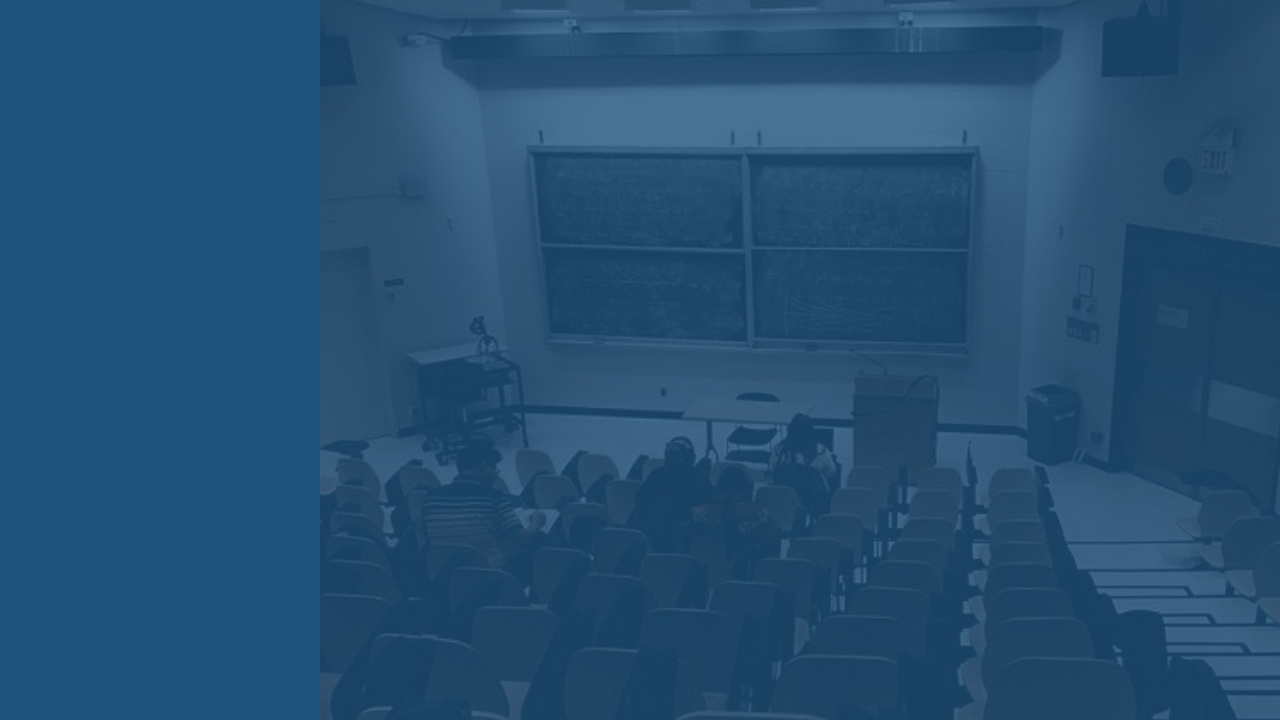
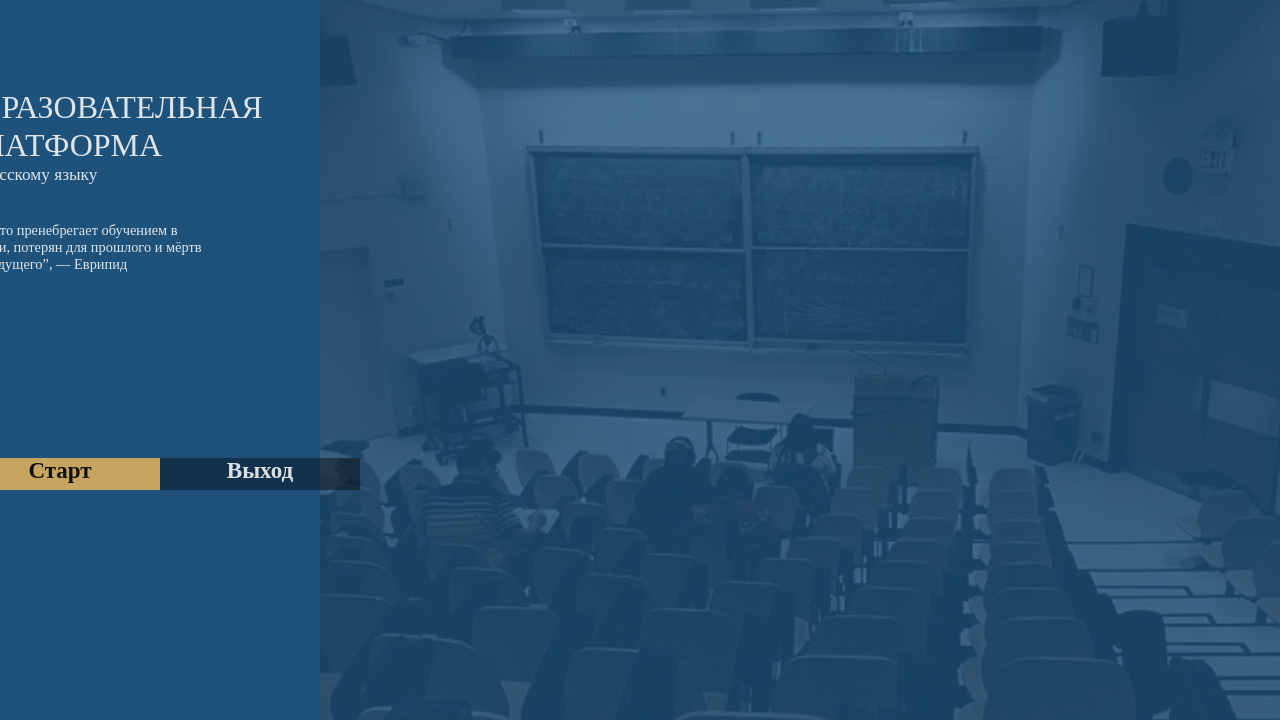
Before and after one commit to renuxela/rul, a plain HTML site: page layout/index1.html in a window 1280 px wide. Shown: the part 82-802 px from the top of the page. Drawn offline with Linux system fonts and the light colour scheme; a web font is replaced by a local one.

Commit message:
modified:   layout/fonst.css 	modified:   layout/index1.html 	modified:   layout/sizes1.js 	modified:   layout/style1.css

```diff
--- a/layout/fonst.css
+++ b/layout/fonst.css
@@ -19,5 +19,13 @@
     src: url("fonts/Roca Two Heavy.ttf") format("truetype");
     font-weight: 800;
     font-style: normal;
-    font-display: swap
+    font-display: swap;
 }
+
+@font-face {
+    font-family: 'Roca';
+    src: url("fonts/Roca Two Thin.ttf") format("truetype");
+    font-weight: 200;
+    font-style: normal;
+    font-display: swap;
+}
--- a/layout/index1.html
+++ b/layout/index1.html
@@ -20,10 +20,22 @@
             </picture>
         </div>
 
+        <div id="generalBox">
+
             <div id="logo">
                 <picture>
                     <img src="images\Logo1.png" />
                 </picture>
+            </div>
+
+            <div id="text">
+
+                <h1>ОБРАЗОВАТЕЛЬНАЯ ПЛАТФОРМА</h1>
+
+                <h2>по русскому языку</h2>
+
+                <p>"Тот, кто пренебрегает обучением в юности, потерян для прошлого и мёртв для будущего”, — Еврипид</p>
+
             </div>
 
             <div class="button-container">
@@ -31,6 +43,8 @@
                 <div class="button-container__right">Выход</div>
             </div>
 
+        </div>
+
         <script src="sizes1.js"></script>
 
     </body>
--- a/layout/sizes1.js
+++ b/layout/sizes1.js
@@ -8,4 +8,21 @@ window.onload = function() {
     const secondWidth = parseFloat(getComputedStyle(secondElem).width);
     const finishMargin = (firstLeftMargin - secondWidth) / 2;
     secondElem.style["margin-left"] = `${finishMargin}px`;
+
+    const h1 = document.getElementsByTagName("h1");
+    const elemh1 = h1[0];
+    elemh1.style["margin-left"] = secondElem.style["margin-left"];
+
+    const h2 = document.getElementsByTagName("h2");
+    Array.from(h2).forEach(element => {
+        element.style["margin-left"] = secondElem.style["margin-left"]
+        }
+    );
+
+    const h1Size = parseFloat(getComputedStyle(h2[0])["font-size"]);
+    h2[0].style["font-size"] = `${h1Size * 18 / 25}px`;
+
+    const p = document.getElementsByTagName("p");
+    p[0].style["margin-left"] = secondElem.style["margin-left"];
+    p[0].style["font-size"] = `${h1Size * 3 / 5}px`;
 };
--- a/layout/style1.css
+++ b/layout/style1.css
@@ -6,6 +6,32 @@ body {
     font-family: 'Roca';
     margin: 0;
     padding: 0;
+}
+
+#generalBox {
+    position: relative;
+}
+
+h1 {
+    color: rgba(255, 255, 255, 0.85);
+    font-weight: 400;
+    margin-top: 90px;
+    line-height: 1.2;
+}
+
+h2 {
+    color: rgba(255, 255, 255, 0.85);
+    font-weight: 100;
+    position: absolute;
+    top: 233px;
+}
+
+p {
+    color: rgba(255, 255, 255, 0.85);
+    font-weight: 100;
+    position: absolute;
+    top: 290px;
+    width: 250px;
 }
 
 #picture1 img {
@@ -25,7 +51,9 @@ body {
 .button-container {
     display: flex;
     width: 400px;
-    margin-top: 464px;
+    top: 540px;
+    position: absolute;
+
 }
 
 .button-container__left {
```
Lines whose indentation alone changed are shown as unchanged.
